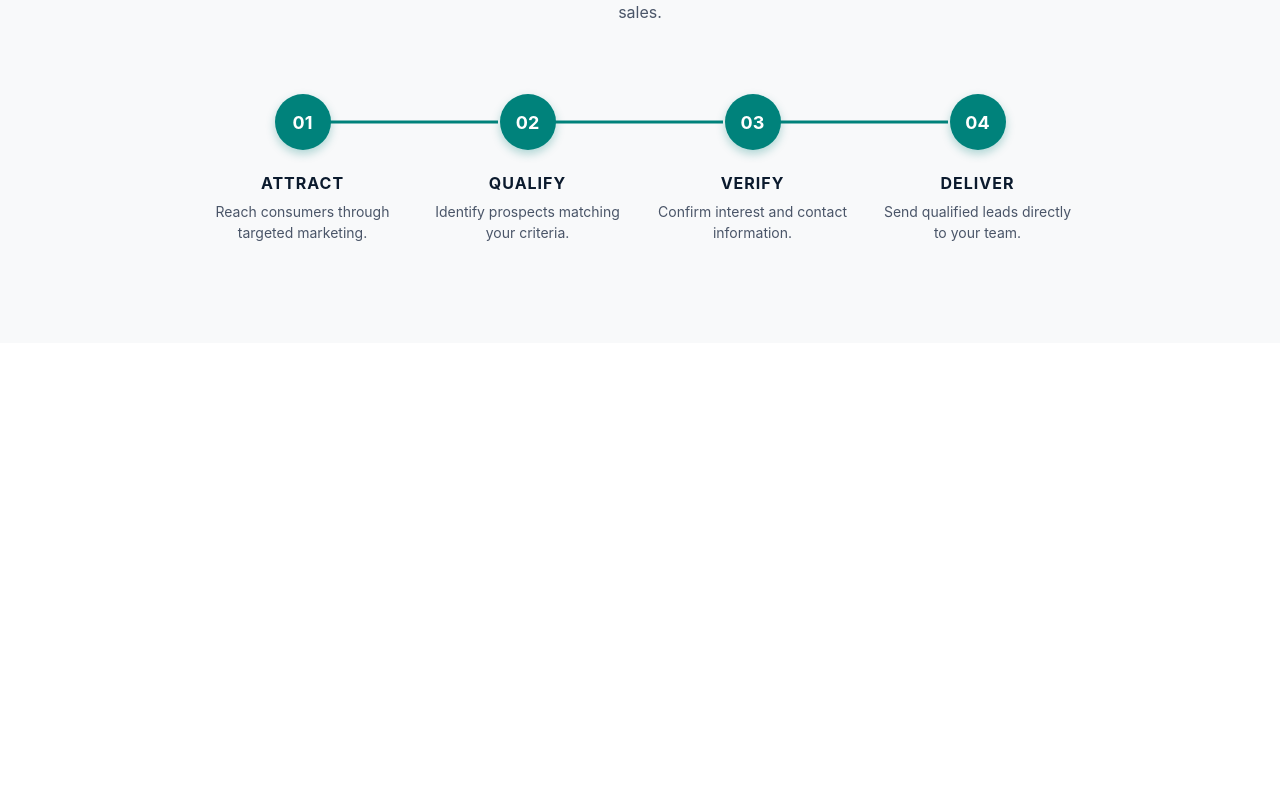
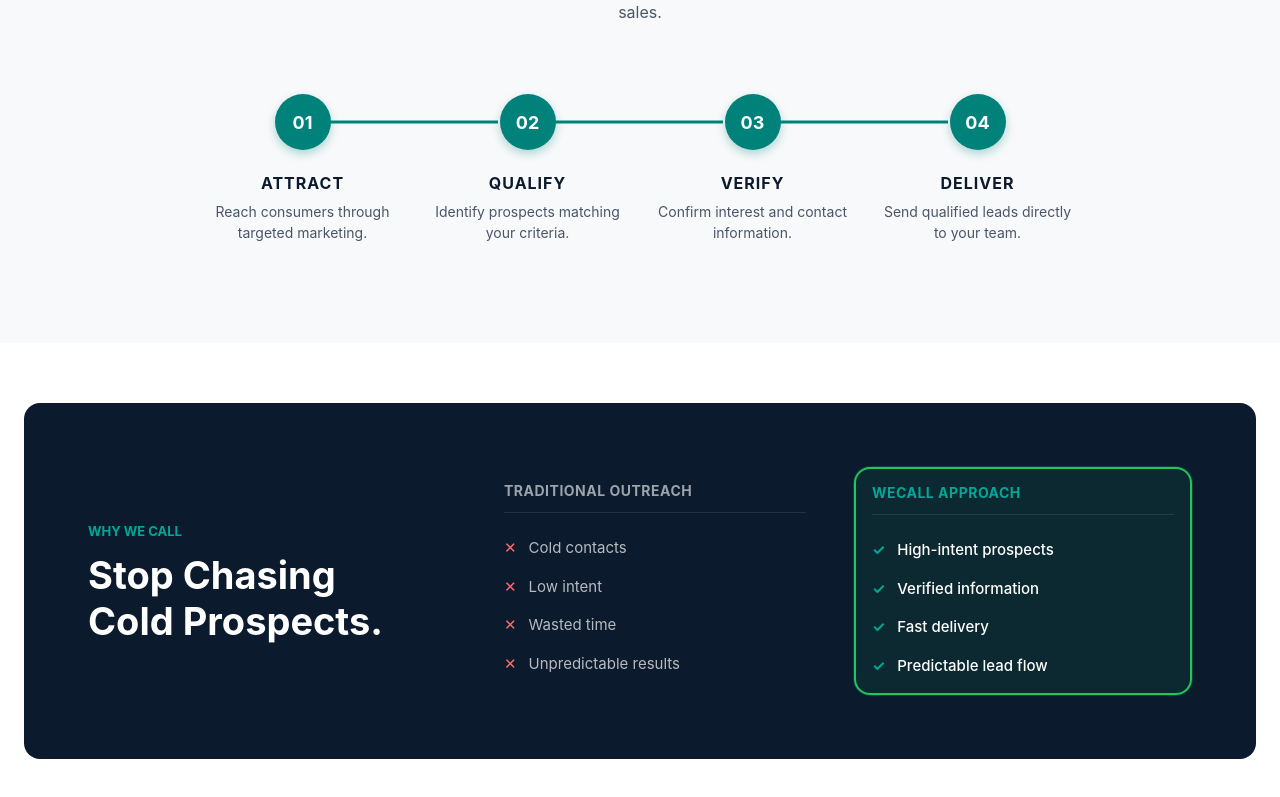
Before and after one commit to 955muneeb/wecall-landing, a React (Vite) app: page / in a window 1280 px wide. Shown: the part 1847-2644 px from the top of the page. Before the commit the page ends 2190 px from the top, so only its background shows below. Built offline with nearby package versions, Linux system fonts and the light colour scheme.

Commit message:
Add Comparison section styles and integrate into Home page

```diff
--- a/src/pages/Home.jsx
+++ b/src/pages/Home.jsx
@@ -4,6 +4,7 @@ import Hero from '../sections/Hero';
 import Metrics from '../sections/Metrics';
 import Industries from '../sections/Industries';
 import HowItWorks from '../sections/HowItWorks';
+import Comparison from '../sections/Comparison';
 
 export default function Home() {
   return (
@@ -12,6 +13,7 @@ export default function Home() {
       <Metrics />
       <Industries />
       <HowItWorks />
+      <Comparison />
     </div>
   );
 }
--- a/src/styles/pages.css
+++ b/src/styles/pages.css
@@ -82,6 +82,8 @@
   display: flex;
   align-items: center;
   justify-content: space-between;
+
+      /* margin: 20px; */
   gap: 60px;
 }
 
@@ -89,6 +91,7 @@
 .hero__content {
   flex: 1;
   max-width: 620px;
+  /* margin-right: 40px; */
 }
 
 .hero__badge {
@@ -528,3 +531,104 @@
   color: var(--color-text-gray);
   line-height: 1.5;
 }
+
+
+/* =========================================
+   COMPARISON BOARD STYLES
+   ========================================= */
+.comparison-section {
+  padding: 60px 0 100px;
+  background-color: var(--color-white);
+}
+
+.comparison-card {
+  background-color: var(--color-navy);
+  border-radius: 16px;
+  padding: 64px;
+  display: flex;
+  gap: 48px;
+  align-items: center;
+}
+
+.comparison-card__heading-pane {
+  flex: 1;
+}
+
+.text-teal {
+  color: #00A896; /* Bright neon teal variant for dark background */
+  font-size: 13px;
+  font-weight: 700;
+  text-transform: uppercase;
+  margin-bottom: 12px;
+  display: inline-block;
+}
+
+.comparison-card__title {
+  color: var(--color-white);
+  font-size: 38px;
+  line-height: 1.2;
+}
+
+.comparison-card__tables-pane {
+  flex: 2;
+  display: flex;
+  gap: 32px;
+}
+
+.comparison-table {
+  flex: 1;
+  padding: 16px;
+}
+
+.table--featured {
+  border: 2px solid #22c55e;
+  border-radius: 16px;
+  background: rgba(34, 197, 94, 0.08);
+  box-shadow: 0 0 0 1px rgba(34, 197, 94, 0.2);
+}
+
+.comparison-table__header {
+  color: rgba(255, 255, 255, 0.6);
+  font-size: 14px;
+  text-transform: uppercase;
+  letter-spacing: 0.5px;
+  margin-bottom: 24px;
+  padding-bottom: 12px;
+  border-bottom: 1px solid rgba(255, 255, 255, 0.1);
+}
+
+/* Featured side tweak */
+.table--featured .comparison-table__header {
+  color: #00A896;
+  font-weight: 700;
+}
+
+.comparison-table__list {
+  list-style: none;
+  display: flex;
+  flex-direction: column;
+  gap: 16px;
+}
+
+.comparison-table__item {
+  font-size: 15px;
+  display: flex;
+  align-items: center;
+  gap: 12px;
+}
+
+.item--bad {
+  color: rgba(255, 255, 255, 0.7);
+}
+.item--bad .icon {
+  color: #ff6b6b;
+}
+
+.item--good {
+  color: var(--color-white);
+  font-weight: 500;
+}
+.item--good .icon {
+  color: #00A896;
+  font-weight: bold;
+}
```
